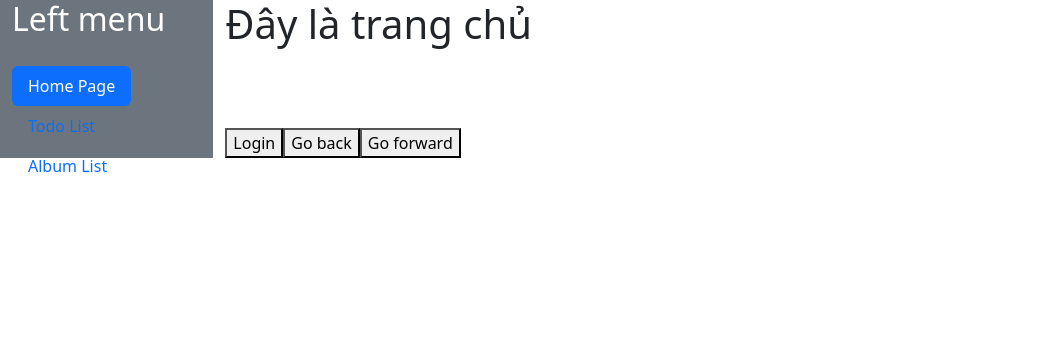
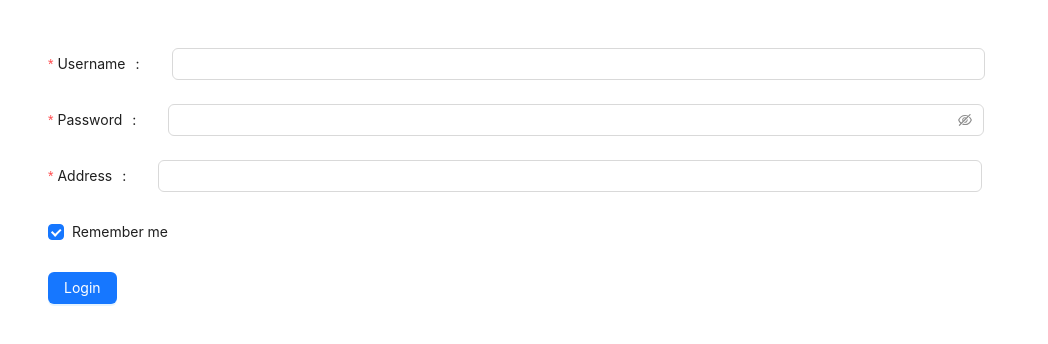
Before and after one commit to duoclv-260500-halong/asm_web_frontend, a React (Create React App) app: page / in a window 1280 px wide. Shown: the top 344 px of the page, without its empty margins (0-1048 px from the left). Built offline with nearby package versions, Linux system fonts and the light colour scheme.

Commit message:
form framework

```diff
--- a/package.json
+++ b/package.json
@@ -6,11 +6,13 @@
     "@testing-library/jest-dom": "^5.16.5",
     "@testing-library/react": "^13.4.0",
     "@testing-library/user-event": "^13.5.0",
+    "antd": "^5.1.1",
     "bootstrap": "^5.2.2",
     "prop-types": "^15.8.1",
     "react": "^18.2.0",
     "react-bootstrap": "^2.6.0",
     "react-dom": "^18.2.0",
+    "react-hook-form": "^7.41.1",
     "react-router-dom": "^6.4.5",
     "react-scripts": "5.0.1",
     "web-vitals": "^2.1.4"
--- a/src/App.js
+++ b/src/App.js
@@ -1,39 +1,10 @@
-import { Route, Routes } from 'react-router-dom';
-import Sidebar from './components/Sidebar';
-import AlbumFeature from './features/Album';
-import HomePage from './features/HomePage';
-import TodoFeature from './features/Todo';
-import Login from './features/Login';
 import 'bootstrap/dist/css/bootstrap.min.css';
-import PageNotFound from './features/PageNotFound';
-import Album from './features/Album/components/Album';
+import MyForm from './form/MyForm';
 function App() {
+
   return (
-    // <div className="App">
-    //   <TodoFeature></TodoFeature>
-    //   {/* <AlbumFeature></AlbumFeature> */}
-    // </div>
-    <div className='container-fluid'>
-      <div className='row  min-height'>
-        <div className='col-2 bg-secondary'>
-          <Sidebar></Sidebar>
-        </div>
-        <main className='col-10'>
-          <Routes>
-            <Route path='' element={<HomePage/>}></Route>
-            <Route path='/todos' element={<TodoFeature />}></Route>
-            <Route path='/albums' element={<AlbumFeature />}>
-              <Route path='nhac-tre' element={<Album/>}></Route>
-              <Route index element={<Album/>}></Route>
-              <Route path='nhac-vang' element={<Album/>}></Route>
-            </Route>
-            <Route path='/login' element={<Login />}></Route>
-            <Route path='*' element={<PageNotFound />}></Route>
-          </Routes>
-        </main>
-      </div>
-    </div>
-  )
+    <MyForm/>
+  );
 }
 
 export default App;
--- /dev/null
+++ b/src/form/MyForm/index.js
@@ -0,0 +1,50 @@
+import React from "react";
+import { Button, Checkbox, Form, Input } from "antd";
+
+const MyForm = () => {
+  const onFinish = (values) => {
+    alert('Coi như đăng kí đc rồi')
+    console.log("Success:", values);
+  };
+
+  const onFinishFailed = (errorInfo) => {
+    alert('Failed rồi nhập cẩn thận vào')
+    console.log("Failed:", errorInfo);
+  };
+
+  return (
+    <Form
+      name="basic"
+      initialValues={{ remember: true }}
+      onFinish={onFinish}
+      onFinishFailed={onFinishFailed}
+      autoComplete="off"
+      className="row p-5 d-flex"
+    >
+      <Form.Item  label={<span className="me-2">Username</span>} name="username" rules={[{ required: true, message: "Please input your username!" }]}
+      >
+        <Input className="ms-4 col-9"/>
+      </Form.Item>
+      <Form.Item label={<span className="me-2">Password</span>} name="password" rules={[{ required: true, message: "Please input your password!" }]}
+      >
+        <Input.Password className="ms-4 col-9"/>
+      </Form.Item>
+      <Form.Item label={<span className="me-2">Address</span>} name="address" rules={[{ required: true, message: "Please input your address!" }]}
+      >
+        <Input className="ms-4 col-9"/>
+      </Form.Item>
+      <Form.Item name="remember" valuePropName="checked"
+      >
+        <Checkbox>Remember me</Checkbox>
+      </Form.Item>
+
+      <Form.Item>
+        <Button type="primary" htmlType="submit">
+          Login
+        </Button>
+      </Form.Item>
+    </Form>
+  );
+};
+
+export default MyForm;
```
Also changed, not shown: 1 other file (tests, documents, lock files or other folders).
